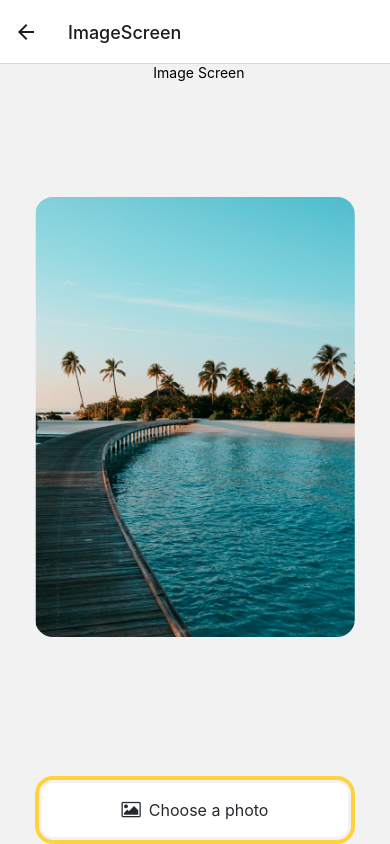
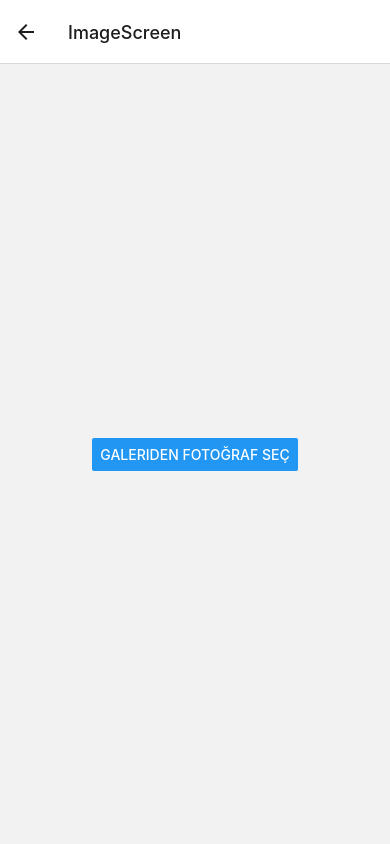
Before and after one commit to ErennBasar/ReactNative-MobileApp, a React Native app: screen /ImageScreen in a window 390 px wide. Built offline with nearby package versions, Linux system fonts and the light colour scheme.

Commit message:
new image functions has been added

```diff
--- a/src/screens/ImageScreen.js
+++ b/src/screens/ImageScreen.js
@@ -1,63 +1,113 @@
-import { StyleSheet, Text, View,TextInput ,Image } from 'react-native'
-import React,{useState} from 'react'
+import React, { useState } from 'react';
+import { Button, Image, View, Alert,Text,TextInput,StyleSheet } from 'react-native';
 import * as ImagePicker from 'expo-image-picker';
-import ImageViewer from '../../components/ImageViewer';
-import Button from '../../components/Button';
+import { storage } from '../../firebase'; // Firebase config dosyanızı buraya ekleyin
+import { ref, uploadBytes, getDownloadURL } from 'firebase/storage';
 
-const PlaceholderImage = require('../../assets/PlacesImages/background-image.png');
+export default function ImagePickerExample() {
+  const [image, setImage] = useState(null);
+  const [uploadedImageUrl, setUploadedImageUrl] = useState(null);  // Yüklenen resim URL'si
+  const [uploading, setUploading] = useState(false);
+  const [title, setTitle] = useState('');
 
-const ImageScreen = ({route}) => {
-
-    const {placeName} = route.params || {};
-
-    const [selectedImage, setSelectedImage] = useState(null);
-
-    const pickImageAsync = async () => {
+  const pickImage = async () => {
+    try {
+      // Galeriden fotoğraf seçme işlemi
       let result = await ImagePicker.launchImageLibraryAsync({
+        mediaTypes: ImagePicker.MediaTypeOptions.Images,
         allowsEditing: true,
+        aspect: [4, 3],
         quality: 1,
       });
 
+      // Seçilen fotoğraf varsa URI kaydedilir
       if (!result.canceled) {
-        setSelectedImage(result.assets[0].uri);
+        const selectedImageUri = result.assets[0].uri; // URI doğru alınır
+        setImage(selectedImageUri);
+        console.log('Fotoğraf seçildi:', selectedImageUri);
       } else {
-        alert('You did not select any image.');
+        console.log('Fotoğraf seçme işlemi iptal edildi.');
       }
-    };
+    } catch (error) {
+      console.log('Fotoğraf seçme hatası:', error.message);
+    }
+  };
+
+  const uploadImage = async () => {
+    if (!image) {
+      Alert.alert('Lütfen önce bir fotoğraf seçin!');
+      return;
+    }
+    if (!title) {
+      Alert.alert('Lütfen bir başlık girin!');
+      return;
+    }
+    setUploading(true);
+
+    try {
+      const response = await fetch(image); // URI'den dosya alınır
+      const blob = await response.blob(); // Blob formatına dönüştürülür
+
+      const storageRef = ref(storage, `images/${Date.now()}.jpg`); // Firebase Storage'da konum belirlenir
+
+      // Dosya Firebase Storage'a yüklenir
+      await uploadBytes(storageRef, blob);
+      console.log('Fotoğraf Firebase Storage\'a yüklendi.');
+
+      // Yüklenen fotoğrafın URL'si alınır
+      const url = await getDownloadURL(storageRef);
+      setUploadedImageUrl(url);  // Yüklenen fotoğrafın URL'sini state'e kaydederiz
+      console.log('Yüklenen fotoğrafın URL\'si:', url);
+      Alert.alert('Fotoğraf başarıyla yüklendi!', `URL: ${url}`);
+    } catch (error) {
+      console.log('Fotoğraf yükleme hatası:', error.message);
+      Alert.alert('Fotoğraf yüklenirken bir hata oluştu!', error.message);
+    }finally {
+      setUploading(false);
+    }
+  };
+
   return (
-        <View style={{ flex: 1, width: '100%', alignItems: 'center' }}>
-            <Text> {placeName} Image Screen</Text>
-          <View style={styles.imageContainer}>
-            <ImageViewer
-                placeholderImageSource={PlaceholderImage}
-                selectedImage={selectedImage}
-                />
-          </View>
-          <View style={styles.footerContainer}>
-              <Button theme="primary" label="Choose a photo" onPress={pickImageAsync} />
+    <View style={{ flex: 1, alignItems: 'center', justifyContent: 'center'}}>
+      {/* Fotoğraf Seçme Butonu */}
+      <Button title="Galeriden Fotoğraf Seç" onPress={pickImage} />
 
-          </View>
+      {/* Seçilen Fotoğrafı Gösterme */}
+      {image && <Image source={{ uri: image }} style={{ width: 200, height: 200 }} />}
+
+      {/* Başlık Ekleme */}
+      {image && (
+        <TextInput
+          style={styles.input}
+          placeholder="Başlık ekleyin..."
+          value={title}
+          onChangeText={setTitle}
+        />
+      )}
+
+      {/* Fotoğrafı Yükleme Butonu */}
+      {image && <Button title="Fotoğrafı Yükle" onPress={uploadImage} />}
+
+      {/* Yükleme işlemi devam ederken gösterim */}
+      {uploading && <Text>Yükleniyor...</Text>}
+
+      {/* Yüklenen Fotoğrafı Firebase Storage'dan Gösterme */}
+      {uploadedImageUrl && (
+        <View>
+          <Text>Yüklenen Fotoğraf:</Text>
+          <Image source={{ uri: uploadedImageUrl }} style={{ width: 200, height: 200 }} />
         </View>
-
-
-  )
- }
-
-export default ImageScreen
-
+      )}
+    </View>
+  );
+}
 const styles = StyleSheet.create({
-  container: {
-    flex: 1,
-    backgroundColor: '#25292e',
-    alignItems: 'center',
+  input: {
+    height: 40,
+    borderColor: 'gray',
+    borderWidth: 1,
+    marginBottom: 10,
+    width: '80%',
+    paddingHorizontal: 10,
   },
-  imageContainer: {
-    flex: 1,
-    paddingTop: 58,
-  },
-  image: {
-    width: 320,
-    height: 440,
-    borderRadius: 18,
-  },
-})
+});
```
